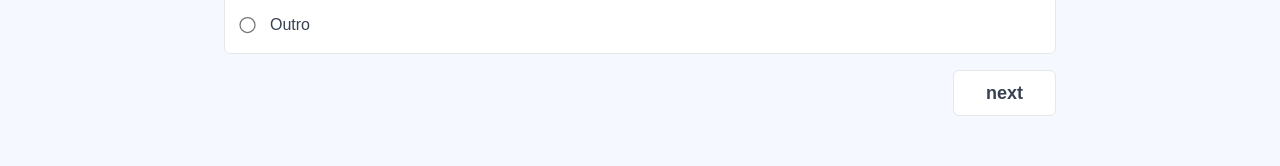
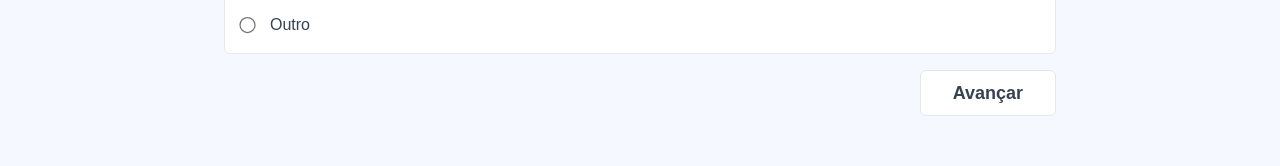
Before and after one commit to smcti/comtur, a Next.js app: page /form in a window 1280 px wide. Shown: the part 404-570 px from the top of the page. Built offline with nearby package versions, Linux system fonts and the light colour scheme.

Commit message:
change buttons language to go back and forth

```diff
--- a/components/commom/FormRenderer.tsx
+++ b/components/commom/FormRenderer.tsx
@@ -112,9 +112,9 @@ const FormRenderer = (props: any) => {
                     )
                 })}
                 <div className='flex flex-row-reverse gap-4'>
-                    <button id='submit' type='submit' className='font-semibold text-lg bg-white rounded-md button hover:bg-gray-200 hidden' onClick={submit}>Submit</button>
-                    <button id='next' type='button' className='font-semibold text-lg bg-white rounded-md button hover:bg-gray-200' onClick={btFw} >next</button>
-                    <button id='back' type='button' className='font-semibold text-lg bg-white rounded-md button hover:bg-gray-200 hidden' onClick={btBw} >back</button>
+                    <button id='submit' type='submit' className='font-semibold text-lg bg-white rounded-md button hover:bg-gray-200 hidden' onClick={submit}>Enviar</button>
+                    <button id='next' type='button' className='font-semibold text-lg bg-white rounded-md button hover:bg-gray-200' onClick={btFw} >Avançar</button>
+                    <button id='back' type='button' className='font-semibold text-lg bg-white rounded-md button hover:bg-gray-200 hidden' onClick={btBw} >Voltar</button>
                 </div>
             </form>
         </div>
```
